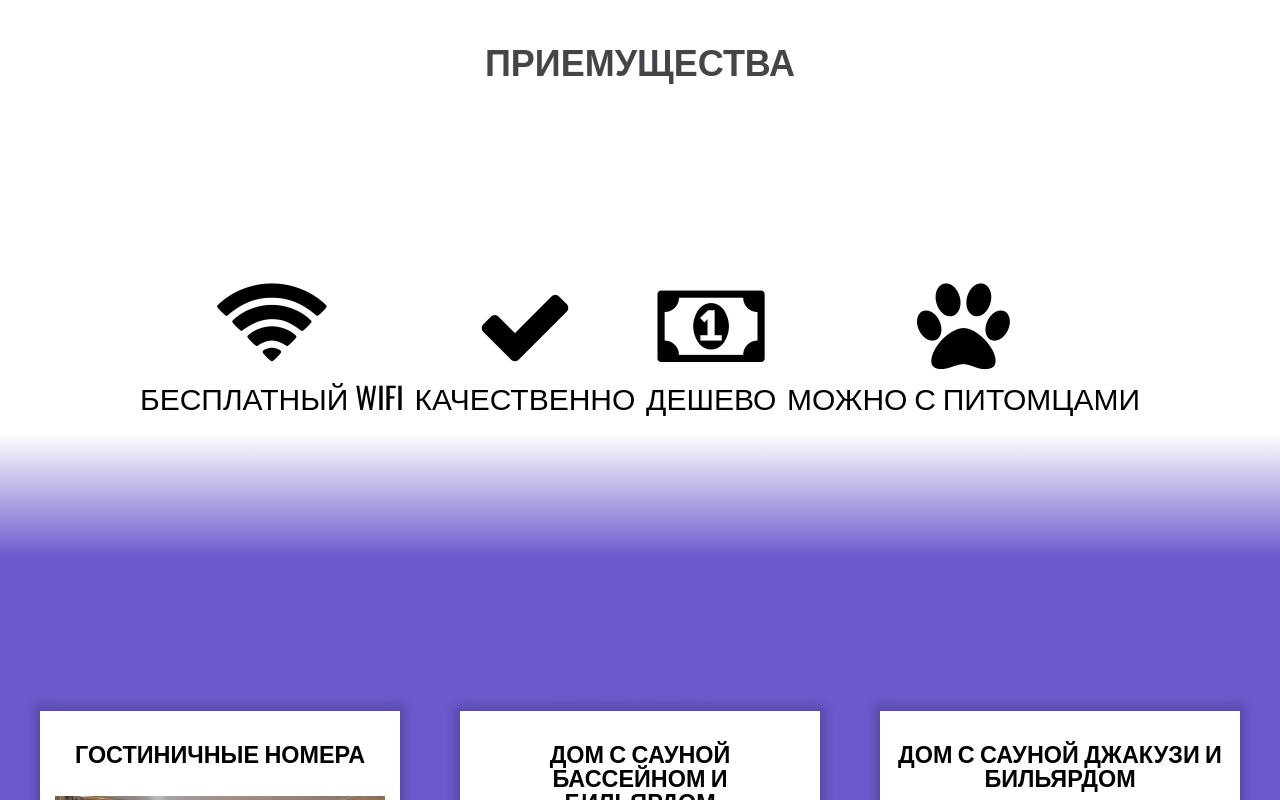
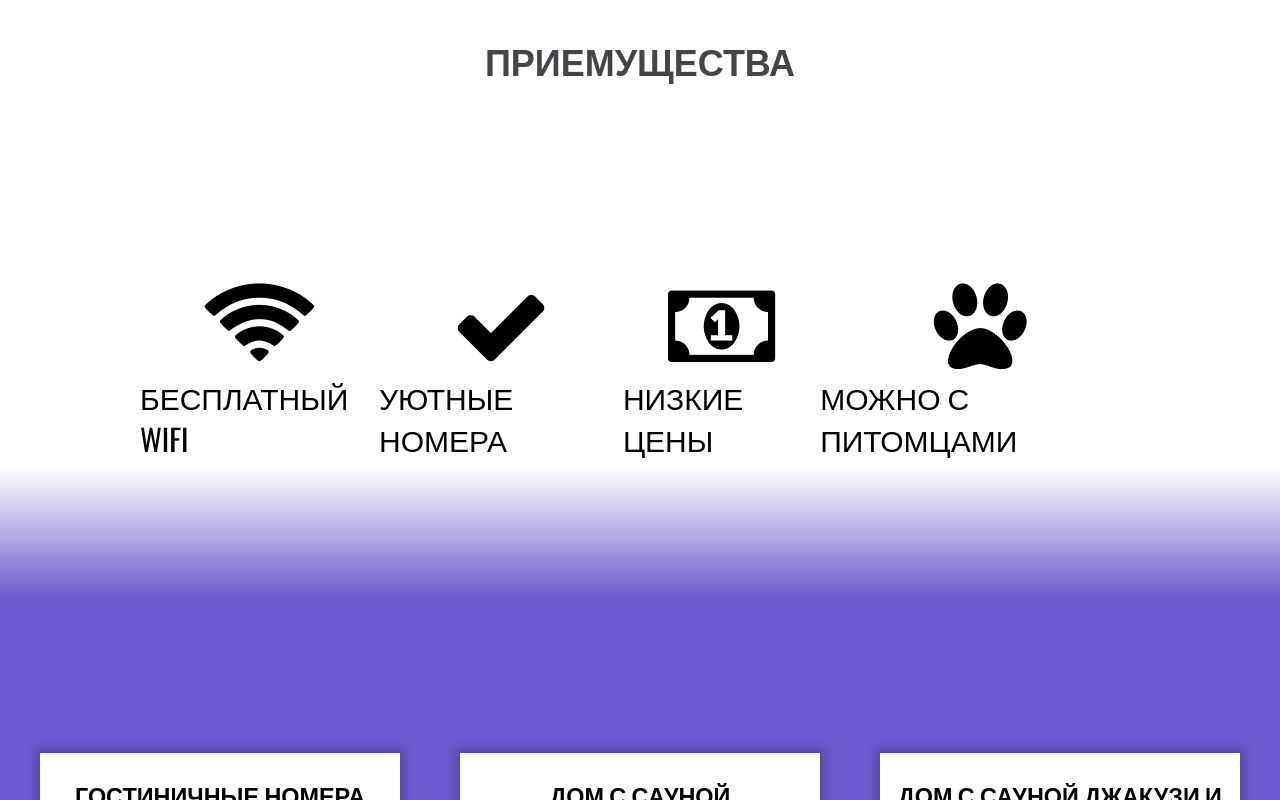
Before and after one commit to Soulja-Kosmo/soulja-kosmo.github.io, a plain HTML site: page coddy.project/MyWork/index.html in a window 1280 px wide. Shown: the part 867-1667 px from the top of the page. Drawn offline with nearby package versions, Linux system fonts and the light colour scheme.

Commit message:
Update index.html

```diff
--- a/coddy.project/MyWork/index.html
+++ b/coddy.project/MyWork/index.html
@@ -55,11 +55,11 @@
 				</div>
 				<div class="item">
 					<i class="fa fa-check" aria-hidden="true"></i>
-					<span>Качественно</span>
+					<span>Уютные номера</span>
 				</div>
 				<div class="item">
 					<i class="fa fa-money" aria-hidden="true"></i>
-					<span>Дешево</span>
+					<span>Низкие цены</span>
 				</div>
 				<div class="item">
 					<i class="fa fa-paw"></i>
```
